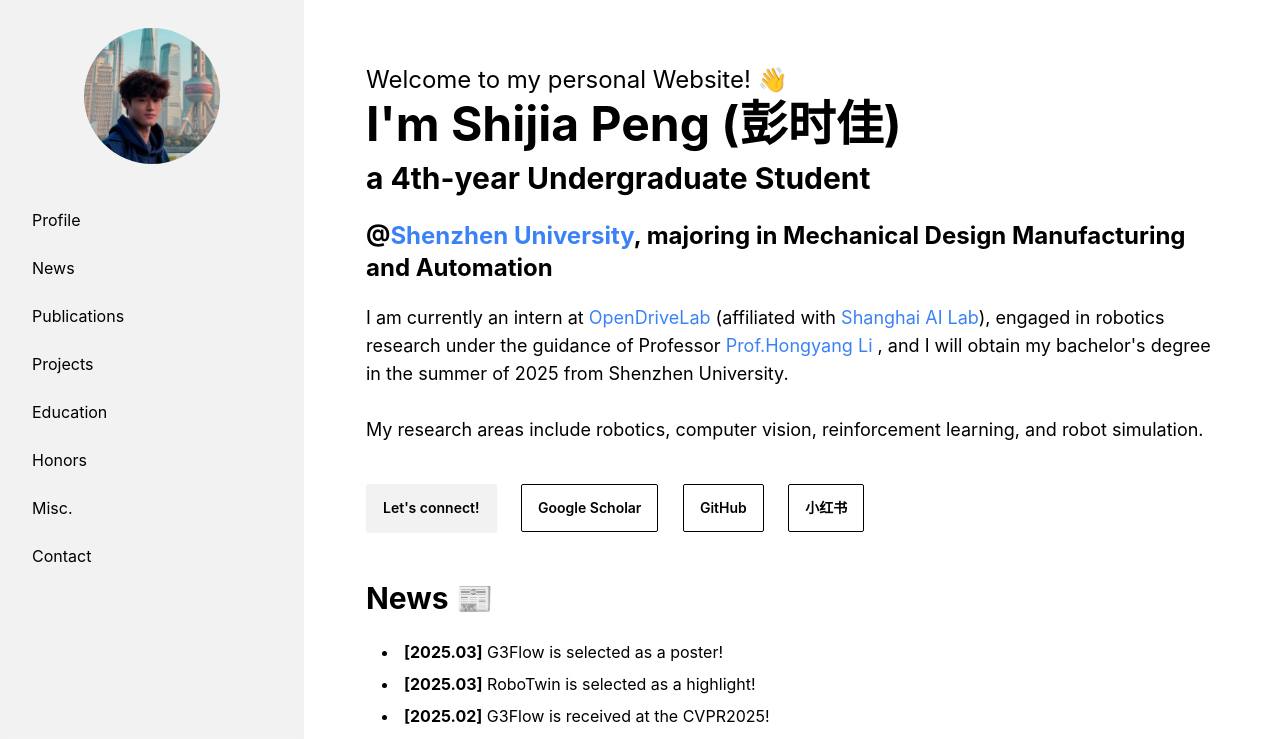
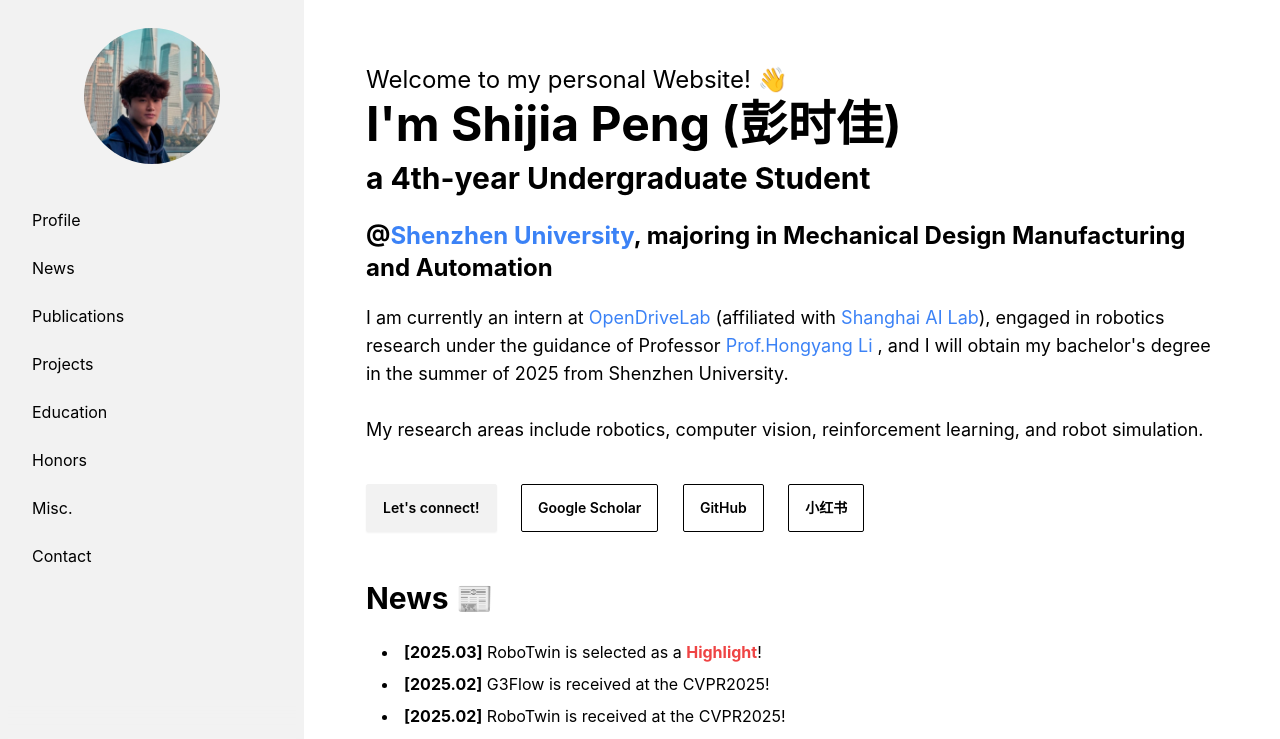
Before and after one commit to ShijiaPeng03/shijiapeng03.github.io, an Astro site: page / in a window 1280 px wide. Shown: the top 739 px of the page. Built offline with nearby package versions, Linux system fonts and the light colour scheme; Astro itself is replaced by a stand-in of ours; no server answers.

Commit message:
Update index.astro

```diff
--- a/src/pages/index.astro
+++ b/src/pages/index.astro
@@ -51,8 +51,7 @@
 
   <div class="overflow-y-auto h-48 mb-10 bg-white rounded-lg p-4">
     <ul class="list-disc list-inside space-y-2">
-      <li><span class="font-bold">[2025.03]</span> G3Flow is selected as a poster!</li>
-      <li><span class="font-bold">[2025.03]</span> RoboTwin is selected as a highlight!</li>
+      <li><span class="font-bold">[2025.03]</span> RoboTwin is selected as a <span class="text-red-500"><b> Highlight</b></span>!</li>
       <li><span class="font-bold">[2025.02]</span> G3Flow is received at the CVPR2025!</li>
       <li><span class="font-bold">[2025.02]</span> RoboTwin is received at the CVPR2025!</li>
       <li><span class="font-bold">[2024.11-now]</span> Intern at <a href="https://opendrivelab.com/" class="text-blue-500">OpenDriveLab</a>
@@ -153,6 +152,9 @@
   </div>
   <ul class="list-disc mx-6 mb-10 grid gap-2">
     <li>
+      <a target="_blank">2025, <b>CVPR2025 Highlight Paper</b></a>
+    </li>
+    <li>
       <a target="_blank">2024, <b>ECCV2024 Workshop Best Paper</b></a>
     </li>
     <li>
```
